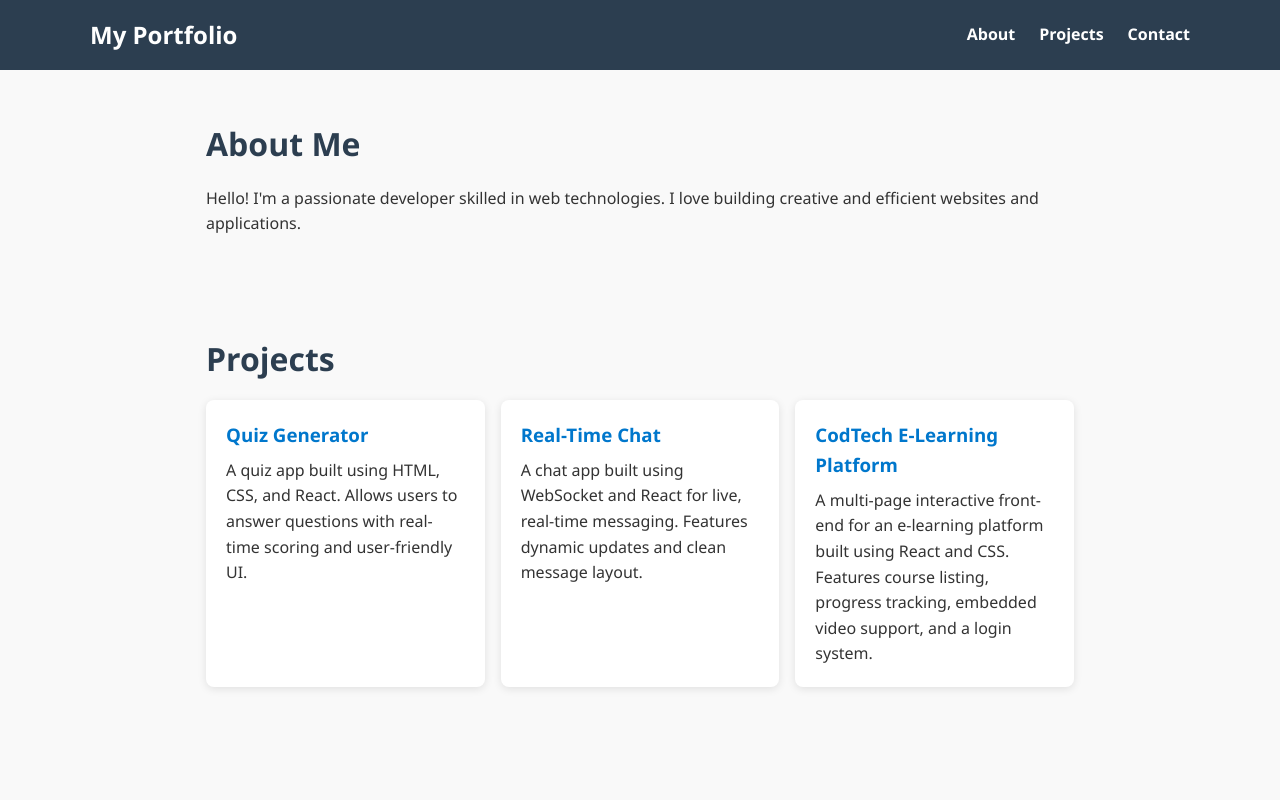
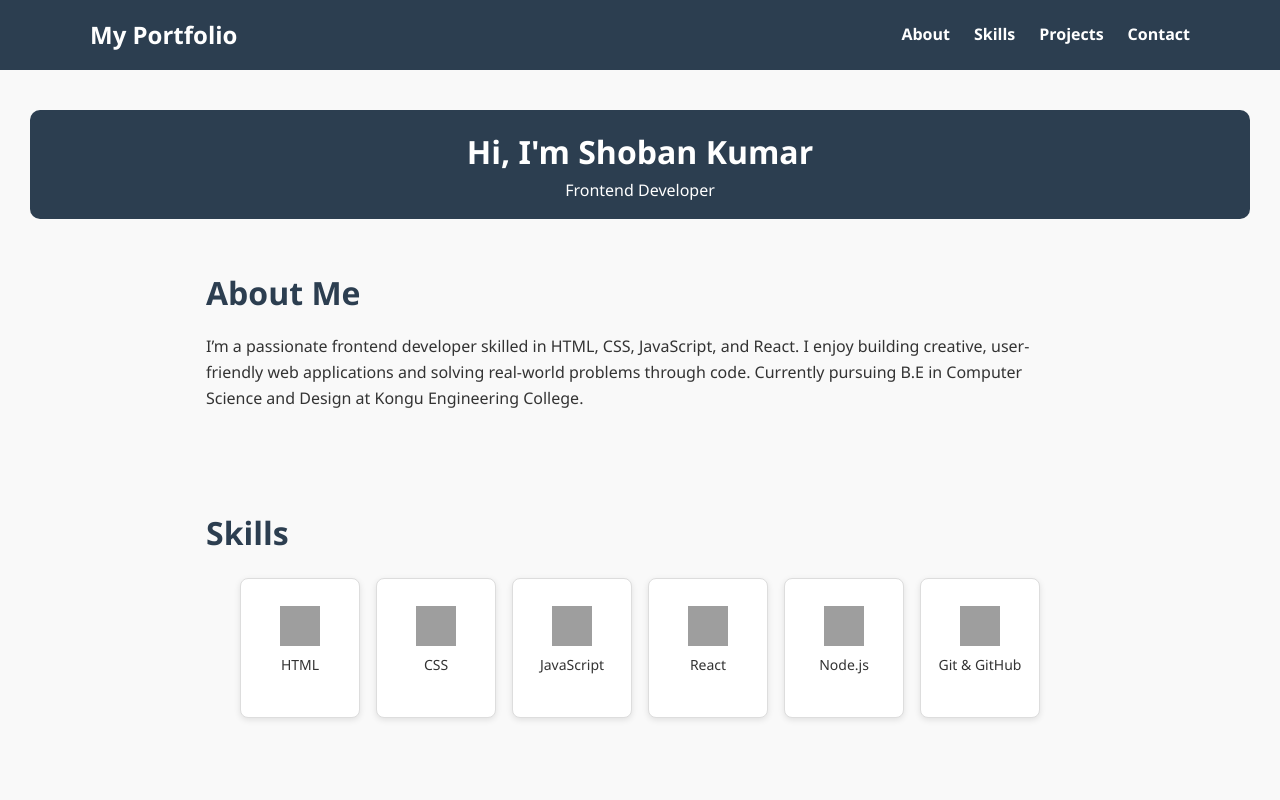
Before and after one commit to shobankumar06/portfolio, a plain HTML site: page index.html in a window 1280 px wide. Shown: the top 800 px of the page. Drawn offline with Linux system fonts and the light colour scheme; grey boxes are pictures that could not be loaded.

Commit message:
changes committed

```diff
--- a/index.css
+++ b/index.css
@@ -64,7 +64,7 @@ nav h1 {
 }
 
 .nav-links a:hover {
-  color: #1abc9c;
+  color: #2980b9;
 }
 
 
@@ -198,3 +198,102 @@ footer {
 .project-card h3 a:hover {
   text-decoration: underline;
 }
+
+.skills-grid {
+  display: flex;
+  flex-wrap: wrap;
+  justify-content: center;
+  gap: 16px;
+  margin-top: 20px;
+}
+
+.skill-box {
+  background-color: #fff;
+  color: #333;
+  width: 120px;
+  height: 140px;
+  border: 1px solid #ddd;
+  border-radius: 8px;
+  box-shadow: 0 2px 6px rgba(0, 0, 0, 0.1);
+  display: flex;
+  flex-direction: column;
+  align-items: center;
+  justify-content: center;
+  position: relative;
+  overflow: hidden;
+  transition: transform 0.3s ease, box-shadow 0.3s ease;
+  text-align: center;
+}
+
+.skill-box:hover {
+  transform: translateY(-5px);
+  box-shadow: 0 6px 12px rgba(0, 0, 0, 0.15);
+}
+
+.skill-icon {
+  width: 40px;
+  height: 40px;
+  margin-bottom: 8px;
+  transition: opacity 0.3s ease;
+}
+
+.skill-box p {
+  margin: 0;
+  font-size: 14px;
+  font-weight: 500;
+  transition: opacity 0.3s ease;
+}
+
+.progress-bar {
+  width: 80%;
+  height: 6px;
+  background-color: #ddd;
+  border-radius: 3px;
+  margin-top: 8px;
+  overflow: hidden;
+  opacity: 0;
+  transition: opacity 0.3s ease;
+}
+
+.progress-fill {
+  height: 100%;
+  width: 0;
+  background-color: #333;
+  border-radius: 3px;
+  transition: width 0.5s ease;
+}
+
+.skill-box:hover .progress-bar {
+  opacity: 1;
+}
+
+.skill-box:hover .progress-fill {
+  width: var(--progress);
+}
+
+.skill-box:hover .skill-icon,
+.skill-box:hover p {
+  opacity: 0.6;
+}
+
+.main-header {
+  text-align: center;
+  margin-top: 40px;
+  opacity: 0;
+  transform: translateY(20px);
+  transition: opacity 1s ease, transform 1s ease;
+  margin-left: 30px;
+  margin-right: 30px;
+  border-radius: 10px;
+}
+
+.main-header.visible {
+  opacity: 1;
+  transform: translateY(0);
+}
+
+.main-header:hover h1 {
+  letter-spacing: 2px;
+  text-shadow: 2px 2px 5px rgba(0,0,0,0.3);
+  transition: all 0.4s ease;
+}
--- a/index.html
+++ b/index.html
@@ -12,16 +12,84 @@
       <h1>My Portfolio</h1>
       <ul class="nav-links">
         <li><a href="#about">About</a></li>
+        <li><a href="#skills">Skills</a></li>
         <li><a href="#projects">Projects</a></li>
         <li><a href="#contact">Contact</a></li>
       </ul>
     </nav>
   </header>
 
-  <section id="about" class="section">
-    <h2>About Me</h2>
-    <p>Hello! I'm a passionate developer skilled in web technologies. I love building creative and efficient websites and applications.</p>
-  </section>
+ <header class="main-header">
+  <h1>Hi, I'm Shoban Kumar</h1>
+  <p>Frontend Developer</p>
+</header>
+
+
+  <section id="about" class="section about-section">
+  <h2>About Me</h2>
+  <p>
+    I’m a passionate frontend developer skilled in HTML, CSS, JavaScript, and React.
+    I enjoy building creative, user-friendly web applications and solving real-world problems through code.
+    Currently pursuing B.E in Computer Science and Design at Kongu Engineering College.
+  </p>
+</section>
+
+
+  <section id="skills" class="section">
+  <h2>Skills</h2>
+  <div class="skills-grid">
+    <div class="skill-box" data-progress="80%">
+      <img src="https://cdn.jsdelivr.net/gh/devicons/devicon/icons/html5/html5-original.svg" alt="HTML" class="skill-icon">
+      <p>HTML</p>
+      <div class="progress-bar">
+        <div class="progress-fill"><span class="progress-text">80%</span></div>
+      </div>
+    </div>
+
+    <div class="skill-box" data-progress="75%">
+      <img src="https://cdn.jsdelivr.net/gh/devicons/devicon/icons/css3/css3-original.svg" alt="CSS" class="skill-icon">
+      <p>CSS</p>
+      <div class="progress-bar">
+        <div class="progress-fill"><span class="progress-text">75%</span></div>
+      </div>
+    </div>
+
+    <div class="skill-box" data-progress="70%">
+      <img src="https://cdn.jsdelivr.net/gh/devicons/devicon/icons/javascript/javascript-original.svg" alt="JavaScript" class="skill-icon">
+      <p>JavaScript</p>
+      <div class="progress-bar">
+        <div class="progress-fill"><span class="progress-text">70%</span></div>
+      </div>
+    </div>
+
+    <div class="skill-box" data-progress="80%">
+      <img src="https://cdn.jsdelivr.net/gh/devicons/devicon/icons/react/react-original.svg" alt="React" class="skill-icon">
+      <p>React</p>
+      <div class="progress-bar">
+        <div class="progress-fill"><span class="progress-text">80%</span></div>
+      </div>
+    </div>
+
+    <div class="skill-box" data-progress="70%">
+      <img src="https://cdn.jsdelivr.net/gh/devicons/devicon/icons/nodejs/nodejs-original.svg" alt="Node.js" class="skill-icon">
+      <p>Node.js</p>
+      <div class="progress-bar">
+        <div class="progress-fill"><span class="progress-text">70%</span></div>
+      </div>
+    </div>
+
+    <div class="skill-box" data-progress="80%">
+      <img src="https://cdn.jsdelivr.net/gh/devicons/devicon/icons/git/git-original.svg" alt="Git" class="skill-icon">
+      <p>Git & GitHub</p>
+      <div class="progress-bar">
+        <div class="progress-fill"><span class="progress-text">80%</span></div>
+      </div>
+    </div>
+  </div>
+</section>
+
+</section>
+
 
   <section id="projects" class="section">
     <h2>Projects</h2>
@@ -44,7 +112,10 @@
   <section id="contact" class="section">
     <h2>Contact</h2>
     <p>Email: shobankumarkc.22csd@kongu.edu</p>
+     <p>Phone: +919677451579</p>
     <p>GitHub: <a href="https://github.com/shobankumar06" target="_blank">github.com/shobankumar06</a></p>
+    <p>LinkedIn: <a href="https://www.linkedin.com/in/shoban-kumar-b01570259/" target="_blank">linkedin.com/in/shobankumar</a></p>
+    <p>LeetCode: <a href="https://leetcode.com/shobankumar06/" target="_blank">leetcode.com/shobankumar06</a></p>
   </section>
 
   <footer>
@@ -52,3 +123,16 @@
   </footer>
 </body>
 </html>
+
+<script>
+  document.querySelectorAll('.skill-box').forEach(box => {
+    const progress = box.getAttribute('data-progress');
+    box.style.setProperty('--progress', progress);
+    box.querySelector('.progress-text').textContent = progress;
+  });
+  window.addEventListener('DOMContentLoaded', () => {
+  document.querySelector('.main-header').classList.add('visible');
+});
+</script>
+</body>
+</html>
```
